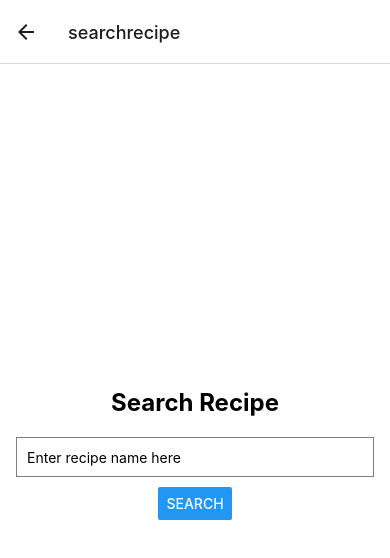
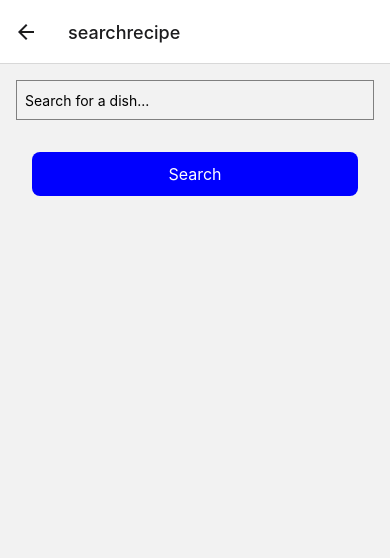
Before and after one commit to Sharee1/Final_Year_Project-CS, a React Native app: screen /searchrecipe in a window 390 px wide. Shown: the top 558 px of the page. Built offline with nearby package versions, Linux system fonts and the light colour scheme.

Commit message:
frontend ready for integrate

```diff
--- a/App.js
+++ b/App.js
@@ -10,6 +10,8 @@ import SearchRecipe from "./components/searchrecipe";
 import Subs from "./components/subs";
 import Schedule from "./components/schedule";
 import Scanner from "./components/scanner";
+import DishDetails from "./components/dishDetails";
+
 const Stack = createStackNavigator();
 
 export default function App() {
@@ -23,6 +25,7 @@ export default function App() {
         <Stack.Screen name="subs" component={Subs} />
         <Stack.Screen name="schedule" component={Schedule} />
         <Stack.Screen name="scanner" component={Scanner} />
+        <Stack.Screen name="DishDetails" component={DishDetails} />
       </Stack.Navigator>
     </NavigationContainer>
   );
--- a/components/default.js
+++ b/components/default.js
@@ -1,80 +1,76 @@
+// Default.js
 import React from "react";
-import { View, Text, Button, StyleSheet } from "react-native";
+import { View, Text, StyleSheet, TouchableOpacity } from "react-native";
 
-const HomePage = ({ navigation }) => {
+export default function Default({ navigation }) {
+  const navigateToModule = (moduleName) => {
+    // Use navigation to navigate to the specific module based on the module name
+    // For simplicity, assuming module names match the screen names
+    navigation.navigate(moduleName);
+  };
+
   return (
     <View style={styles.container}>
-      <Text style={styles.title}>Welcome to Your Meal Planner</Text>
+      <View style={styles.grid}>
+        {/* Scan Item */}
+        <TouchableOpacity
+          style={styles.module}
+          onPress={() => navigateToModule("scanner")}
+        >
+          <Text style={styles.moduleText}>Scan Item</Text>
+        </TouchableOpacity>
 
-      <View style={styles.buttonContainer}>
-        {}
-        <Button
-          title="Search Recipe"
-          onPress={() => navigation.navigate("searchrecipe")}
-          color="#FFD700"
-        />
-      </View>
+        {/* Search Recipe */}
+        <TouchableOpacity
+          style={styles.module}
+          onPress={() => navigateToModule("searchrecipe")}
+        >
+          <Text style={styles.moduleText}>Search Recipe</Text>
+        </TouchableOpacity>
 
-      {}
-      <View style={styles.buttonSpacer} />
+        {/* Substitute */}
+        <TouchableOpacity
+          style={styles.module}
+          onPress={() => navigateToModule("subs")}
+        >
+          <Text style={styles.moduleText}>Substitute</Text>
+        </TouchableOpacity>
 
-      <View style={styles.buttonContainer}>
-        {}
-        <Button
-          title="Substitute"
-          onPress={() => navigation.navigate("subs")}
-          color="#FFD700"
-        />
-      </View>
-
-      {}
-      <View style={styles.buttonSpacer} />
-
-      <View style={styles.buttonContainer}>
-        {}
-        <Button
-          title="Weekly Schedule"
-          onPress={() => navigation.navigate("schedule")}
-          color="#FFD700"
-        />
-      </View>
-
-      {}
-      <View style={styles.buttonSpacer} />
-
-      <View style={styles.buttonContainer}>
-        {/* Button 4: Scan Your Meal */}
-        <Button
-          title="Scan Your Meal"
-          onPress={() => navigation.navigate("scanner")}
-          color="#FFD700" // Yellow color
-        />
+        {/* Schedule */}
+        <TouchableOpacity
+          style={styles.module}
+          onPress={() => navigateToModule("schedule")}
+        >
+          <Text style={styles.moduleText}>Schedule</Text>
+        </TouchableOpacity>
       </View>
     </View>
   );
-};
+}
 
 const styles = StyleSheet.create({
   container: {
     flex: 1,
     justifyContent: "center",
     alignItems: "center",
-    padding: 16,
-    backgroundColor: "White", // Yellow background
   },
-  title: {
-    fontSize: 24,
-    fontWeight: "bold",
-    marginBottom: 140,
+  grid: {
+    flexDirection: "row",
+    flexWrap: "wrap",
+    justifyContent: "center",
   },
-  buttonContainer: {
-    flexDirection: "row",
+  module: {
+    width: 150,
+    height: 150,
+    backgroundColor: "blue",
+    margin: 16,
     justifyContent: "center",
-    marginBottom: 10, // Added marginBottom for spacing
+    alignItems: "center",
+    borderRadius: 8,
   },
-  buttonSpacer: {
-    height: 20, // Adjusted height for vertical spacing
+  moduleText: {
+    color: "white",
+    fontSize: 16,
+    textAlign: "center",
   },
 });
-
-export default HomePage;
--- /dev/null
+++ b/components/dishDetails.js
@@ -0,0 +1,34 @@
+// DishDetails.js
+import React from "react";
+import { View, Text, StyleSheet } from "react-native";
+
+export default function DishDetails({ route }) {
+  const { name, description, ingredients } = route.params;
+
+  return (
+    <View style={styles.container}>
+      <Text style={styles.name}>{name}</Text>
+      <Text style={styles.description}>{description}</Text>
+      <Text style={styles.ingredients}>{ingredients}</Text>
+    </View>
+  );
+}
+
+const styles = StyleSheet.create({
+  container: {
+    flex: 1,
+    padding: 16,
+  },
+  name: {
+    fontSize: 24,
+    fontWeight: "bold",
+    marginBottom: 8,
+  },
+  description: {
+    fontSize: 18,
+    marginBottom: 8,
+  },
+  ingredients: {
+    fontSize: 16,
+  },
+});
--- a/components/searchrecipe.js
+++ b/components/searchrecipe.js
@@ -1,52 +1,111 @@
+// SearchRecipe.js
 import React, { useState } from "react";
-import { View, Text, TextInput, Button, StyleSheet } from "react-native";
+import {
+  View,
+  Text,
+  TouchableOpacity,
+  StyleSheet,
+  TextInput,
+  Alert,
+} from "react-native";
 
-const SearchRecipe = ({ navigation }) => {
+export default function SearchRecipe({ navigation }) {
   const [searchText, setSearchText] = useState("");
+  const [showDetails, setShowDetails] = useState(false);
+  const [foundDish, setFoundDish] = useState(null);
+
+  const dishes = [
+    {
+      id: 1,
+      name: "Pasta",
+      description: "Delicious pasta dish",
+      ingredients: "Pasta, sauce, cheese",
+    },
+    // Add more dishes as needed
+  ];
+
+  const navigateToDetails = (dish) => {
+    navigation.navigate("DishDetails", dish);
+  };
 
   const handleSearch = () => {
-    console.log("Searching for recipes with name: ${searchText}");
+    const searchedDish = dishes.find(
+      (dish) => dish.name.toLowerCase() === searchText.toLowerCase()
+    );
+
+    if (searchedDish) {
+      navigateToDetails(searchedDish);
+      setShowDetails(true);
+      setFoundDish(searchedDish);
+    } else {
+      // Handle case when dish is not found
+      setShowDetails(false);
+      setFoundDish(null);
+      Alert.alert(
+        "Dish Not Found",
+        "Sorry, the dish you searched for is not in our database."
+      );
+    }
   };
 
   return (
     <View style={styles.container}>
-      <Text style={styles.title}>Search Recipe</Text>
-
       <TextInput
-        style={styles.input}
-        placeholder="Enter recipe name here"
+        style={styles.searchBar}
+        placeholder="Search for a dish..."
+        onChangeText={(text) => setSearchText(text)}
         value={searchText}
-        onChangeText={(text) => setSearchText(text)}
       />
 
-      <Button title="Search" onPress={handleSearch} />
+      {!showDetails ? (
+        <TouchableOpacity style={styles.button} onPress={handleSearch}>
+          <Text style={styles.buttonText}>Search</Text>
+        </TouchableOpacity>
+      ) : null}
 
-      {/* Add your search results or other content here */}
+      {showDetails ? (
+        <View>
+          {dishes.map((dish) => (
+            <TouchableOpacity
+              key={dish.id}
+              onPress={() => navigateToDetails(dish)}
+            >
+              <Text style={styles.dishItem}>{dish.name}</Text>
+            </TouchableOpacity>
+          ))}
+        </View>
+      ) : null}
     </View>
   );
-};
+}
 
 const styles = StyleSheet.create({
   container: {
     flex: 1,
-    justifyContent: "center",
-    alignItems: "center",
     padding: 16,
-    backgroundColor: "#FFF",
   },
-  title: {
-    fontSize: 24,
-    fontWeight: "bold",
-    marginBottom: 20,
-  },
-  input: {
+  searchBar: {
     height: 40,
-    width: "100%",
     borderColor: "gray",
     borderWidth: 1,
-    marginBottom: 10,
-    paddingHorizontal: 10,
+    marginBottom: 16,
+    paddingLeft: 8,
+  },
+  button: {
+    backgroundColor: "blue",
+    paddingVertical: 12,
+    paddingHorizontal: 24,
+    borderRadius: 8,
+    margin: 16,
+  },
+  buttonText: {
+    color: "white",
+    fontSize: 16,
+    textAlign: "center",
+  },
+  dishItem: {
+    fontSize: 18,
+    marginBottom: 8,
+    color: "blue",
   },
 });
-
-export default SearchRecipe;
--- a/components/subs.js
+++ b/components/subs.js
@@ -1,68 +1,171 @@
+// Subs.js
 import React, { useState } from "react";
-import { View, Text, TextInput, Button, StyleSheet } from "react-native";
+import {
+  View,
+  Text,
+  TextInput,
+  TouchableOpacity,
+  Alert,
+  StyleSheet,
+} from "react-native";
 
-const Subs = ({ navigation }) => {
-  const [searchText, setSearchText] = useState("");
+export default function Subs() {
+  const [ingredient, setIngredient] = useState("");
+  const substitutesData = {
+    tomato: "bell pepper",
+    onion: "green onion",
+    garlic: "shallot",
+    cilantro: "parsley",
+    sugar: "honey",
+    flour: "almond flour",
+    butter: "coconut oil",
+    milk: "soy milk",
+    eggs: "applesauce",
+    chocolate: "cocoa nibs",
+    garlic: "garlic powder",
+    oliveoil: "avocado oil",
+    salt: "sea salt",
+    pepper: "cayenne pepper",
+    bakingpowder: "yeast",
+    yogurt: "coconut yogurt",
+    onions: "shallots",
+    lemonjuice: "white vinegar",
+    brownsugar: "maple syrup",
+    vanillaextract: "almond extract",
+    cinnamon: "nutmeg",
+    cilantro: "parsley",
+    sourcream: "greek yogurt",
+    shrimp: "tofu",
+    beef: "turkey",
+    mayonnaise: "greek yogurt",
+    soysauce: "tamari",
+    mustard: "dijon mustard",
+    thyme: "rosemary",
+    basil: "oregano",
+    paprika: "cayenne pepper",
+    heavycream: "coconut cream",
+    rice: "quinoa",
+    pasta: "zucchini noodles",
+    cornstarch: "arrowroot powder",
+    chicken: "turkey",
+    cheese: "nutritional yeast",
+    coconutmilk: "almond milk",
+    peanutbutter: "almond butter",
+    maplesyrup: "agave nectar",
+    dill: "tarragon",
+    cheddarcheese: "monterey jack cheese",
+    broccoli: "cauliflower",
+    cranberries: "raisins",
+    cumin: "coriander",
+    cayennepepper: "paprika",
+    honey: "sugar",
+    almondflour: "flour",
+    soymilk: "milk",
+    applesauce: "eggs",
+    cocoanibs: "chocolate",
+    sundriedtomatoes: "tomatoes",
+    garlicpowder: "garlic",
+    avocadooil: "olive oil",
+    seasalt: "salt",
+    cayennepepper: "pepper",
+    yeast: "baking powder",
+    coconutyogurt: "yogurt",
+    shallots: "onions",
+    whitevinegar: "lemon juice",
+    maplesyrup: "brown sugar",
+    almondextract: "vanilla extract",
+    nutmeg: "cinnamon",
+    parsley: "cilantro",
+    greekyogurt: "sour cream",
+    tofu: "shrimp",
+    groundturkey: "ground beef",
+    greekyogurt: "mayonnaise",
+    tamari: "soysauce",
+    dijonmustard: "mustard",
+    rosemary: "thyme",
+    oregano: "basil",
+    cayennepepper: "paprika",
+    coconutcream: "heavy cream",
+    quinoa: "rice",
+    zucchininoodles: "pasta",
+    arrowrootpowder: "cornstarch",
+    cherrytomatoes: "bell peppers",
+    groundturkey: "ground chicken",
+    chives: "green onions",
+    nutritionalyeast: "parmesan cheese",
+    almondmilk: "coconut milk",
+    almondbutter: "peanut butter",
+    agavenectar: "maple syrup",
+    tarragon: "dill",
+    cauliflower: "broccoli",
+    raisins: "cranberries",
+    coriander: "cumin",
+    paprika: "cayenne pepper",
 
-  const handleSearch = () => {
-    // Implement your logic to search substitutes based on the searchText
-    // For now, let's just log the search text to the console
-    console.log(`Searching for substitutes with name: ${searchText}`);
+    // Add more ingredients and their substitutes as needed
   };
+  const findSubstitute = () => {
+    const formattedIngredient = ingredient.trim().toLowerCase(); // Remove extra spaces and convert to lowercase
+    const substitute = substitutesData[formattedIngredient];
 
-  const goBack = () => {
-    navigation.goBack();
+    if (substitute) {
+      Alert.alert(
+        "Substitute Found",
+        `For ${ingredient}, you can use ${substitute}.`
+      );
+    } else {
+      Alert.alert(
+        "Substitute Not Found",
+        `Sorry, no substitute found for ${ingredient}.`
+      );
+    }
   };
 
   return (
     <View style={styles.container}>
-      <Text style={styles.title}>Substitute Ingredients</Text>
+      <Text style={styles.heading}>Find Ingredient Substitute</Text>
 
       <TextInput
         style={styles.input}
-        placeholder="Enter ingredient name"
-        value={searchText}
-        onChangeText={(text) => setSearchText(text)}
+        placeholder="Enter an ingredient..."
+        onChangeText={(text) => setIngredient(text)}
+        value={ingredient}
       />
 
-      {/* Change button color to yellow */}
-      <Button title="Search" onPress={handleSearch} color="#FFD700" />
-
-      {/* Add your substitute results or other content here */}
-
-      {/* Add spacing */}
-      <View style={styles.buttonSpacer} />
-
-      {/* Change button color to yellow */}
-      <Button title="Go Back" onPress={goBack} color="#FFD700" />
+      <TouchableOpacity style={styles.button} onPress={findSubstitute}>
+        <Text style={styles.buttonText}>Find Substitute</Text>
+      </TouchableOpacity>
     </View>
   );
-};
+}
 
 const styles = StyleSheet.create({
   container: {
     flex: 1,
     justifyContent: "center",
     alignItems: "center",
-    padding: 16,
-    backgroundColor: "#FFF", // White background
   },
-  title: {
-    fontSize: 24,
-    fontWeight: "bold",
-    marginBottom: 20,
+  heading: {
+    fontSize: 20,
+    marginBottom: 16,
   },
   input: {
     height: 40,
-    width: "100%",
+    width: 200,
     borderColor: "gray",
     borderWidth: 1,
-    marginBottom: 10,
-    paddingHorizontal: 10,
+    marginBottom: 16,
+    paddingLeft: 8,
   },
-  buttonSpacer: {
-    height: 10,
+  button: {
+    backgroundColor: "blue",
+    paddingVertical: 12,
+    paddingHorizontal: 24,
+    borderRadius: 8,
+  },
+  buttonText: {
+    color: "white",
+    fontSize: 16,
+    textAlign: "center",
   },
 });
-
-export default Subs;
```
Also changed, not shown: 1 other file (tests, documents, lock files or other folders).
